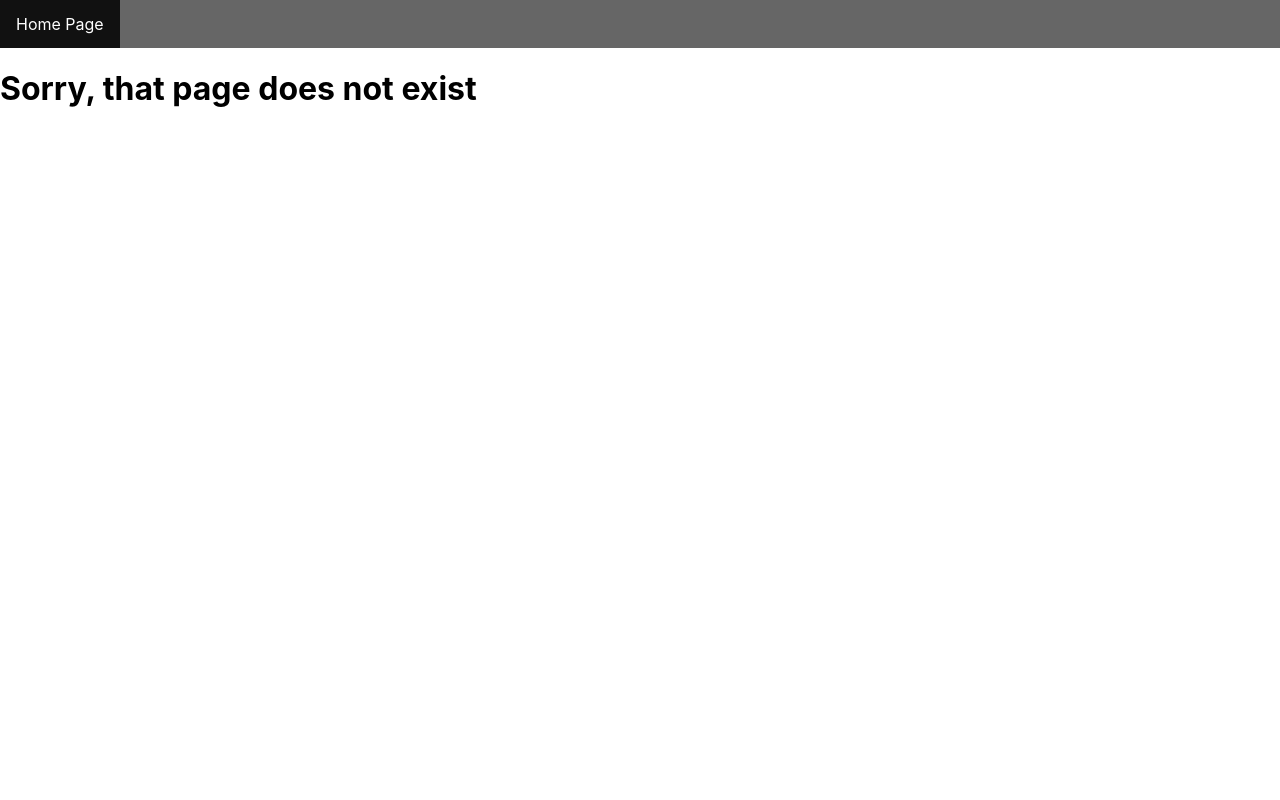
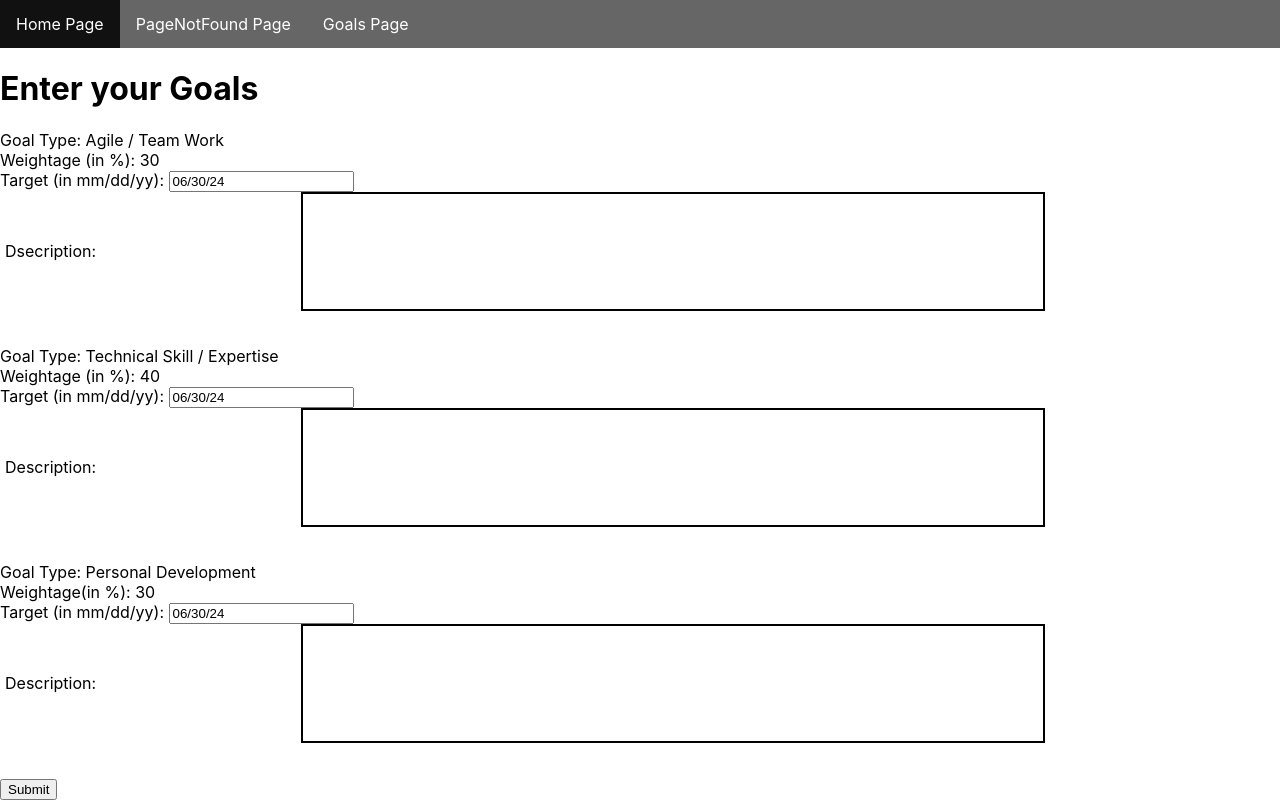
Before and after one commit to tedbeast/capstone-frontend, a React (Create React App) app: page /Goals in a window 1280 px wide. Built offline with nearby package versions, Linux system fonts and the light colour scheme.

Commit message:
First Commit with Adding Goal

```diff
--- a/src/App.css
+++ b/src/App.css
@@ -36,3 +36,25 @@
     transform: rotate(360deg);
   }
 }
+
+.input-container {
+  display: flex;
+ /* flex-direction: column;*/
+  margin-bottom: 5px;
+  align-items: center;
+  list-style-type: none; /* Remove bullets */
+}
+
+.input-container label{
+  margin-bottom: 30px;
+  margin-right: 200px;
+  padding: 5px;
+}
+
+.input-container input{
+  padding: 50px;
+  margin-bottom: 30px;
+  margin-right: 200px;
+  width: 50%;
+  border: 2px solid black;
+}
--- a/src/App.tsx
+++ b/src/App.tsx
@@ -5,6 +5,7 @@ import { PageNotFoundPage } from "./Pages/PageNotFound";
 import { WelcomePage } from "./Pages/WelcomePage";
 import { NavigationBar } from "./Components/NavigationBar";
 import { BrowserRouter, Route, Routes } from "react-router-dom";
+import { GoalsPage } from "./Pages/GoalsPage";
 
 function App() {
   return (
@@ -15,6 +16,7 @@ function App() {
         <Route path="home" element={<WelcomePage></WelcomePage>}></Route>
         <Route path="/" element={<WelcomePage></WelcomePage>}></Route>
         <Route path="*" element={<PageNotFoundPage></PageNotFoundPage>}></Route>
+        <Route path='Goals' element={<GoalsPage></GoalsPage>}></Route>
       </Routes>
     </BrowserRouter>
     </>
--- /dev/null
+++ b/src/Components/AddGoal.tsx
@@ -0,0 +1,149 @@
+import { getAllGoalsAPI} from "../services/GoalsAPIService";
+import { postGoalsAPI } from "../services/GoalsAPIService";
+import React, { SyntheticEvent, useState } from "react";
+
+
+interface GoalsModel {
+    goalreviewA:string,
+    goalreviewB:string,
+    goalreviewC:string
+    // goalreview:string,
+    // goaltargetdate:string,
+    // goalweightage:number
+}
+export function AddGoal(){
+    // const [goaltype, setGoalType] = useState<string>("")
+     const [goalreviewA, setGoalReviewA] = useState<string>("")
+     const [goalreviewB, setGoalReviewB] = useState<string>("")
+     const [goalreviewC, setGoalReviewC] = useState<string>("")
+    // const [goaltargetdate, setGoalTargetDate] = useState<string>("")
+    // const [goalweightage, setGoalWeightage] = useState<string>("")
+
+
+    // function GoalTypeHandler(event:SyntheticEvent){
+    //     let textBox = event.target as HTMLTextAreaElement;
+    //     setGoalType (textBox.value);
+    //     console.log(textBox.value);
+    // }
+
+
+    function GoalReviewHandlerA(event:SyntheticEvent){
+        let textBox = event.target as HTMLTextAreaElement;
+        setGoalReviewA(textBox.value);
+        console.log(textBox.value);
+    }
+
+    function GoalReviewHandlerB(event:SyntheticEvent){
+        let textBox = event.target as HTMLTextAreaElement;
+        setGoalReviewB(textBox.value);
+        console.log(textBox.value);
+    }
+
+    function GoalReviewHandlerC(event:SyntheticEvent){
+        let textBox = event.target as HTMLTextAreaElement;
+        setGoalReviewC(textBox.value);
+        console.log(textBox.value);
+    }
+
+    // function GoalTargetDateHandler(event:SyntheticEvent){
+    //     let textBox = event.target as HTMLTextAreaElement;
+    //     setGoalTargetDate(textBox.value);
+    //     console.log(textBox.value);
+    // }
+
+    // function GoalWeightageHandler(event:SyntheticEvent){
+    //     let textBox = event.target as HTMLTextAreaElement;
+    //     setGoalWeightage(textBox.value);
+    //     console.log(textBox.value);
+    // }
+
+
+function buttonClickHandler(){
+    const GoalsData = {
+        // goaltype:goaltype,
+        goalreviewA:goalreviewA,
+        goalreviewB:goalreviewB,
+        goalreviewC:goalreviewC
+        // goaltargetdate:goaltargetdate,
+        // goalweightage:parseInt(goalweightage)
+}
+
+        postGoalsAPI(GoalsData).then(response =>{
+            if (response.ok){
+                console.log("Goal created successfully!");
+ //               setGoalType("");
+                setGoalReviewA("");
+                setGoalReviewB("");
+                setGoalReviewC("");
+  //              setGoalTargetDate("");
+  //              setGoalWeightage("");
+
+            }else {
+                console.log ("Failed to create Goal!" + response.statusText);
+            }
+        // }).catch(error => {
+        //     console.error("Error is", error);
+        // });}
+});}
+
+
+        return(<>
+
+            <h1>Enter your Goals</h1>
+            <div className="w3-half">
+                <label>Goal Type: Agile / Team Work</label>
+                {/* <input type="text" onChange={GoalTypeHandler} value={goaltype}></input> */}
+            </div>
+            <div className="w3-half">
+                <label>Weightage (in %): 30  </label>
+                {/* <input type="text" onChange={GoalWeightageHandler} value={goalweightage}></input> */}
+            </div>
+            <div className="w3-half">
+                <label>Target (in mm/dd/yy): </label>
+              <input type="text" value={"06/30/24"}></input>
+            </div>
+            <div className="input-container">
+                <label>Dsecription: </label>
+                <input type="text" onChange={GoalReviewHandlerA} value={goalreviewA}></input>
+            </div>
+            <div className="w3-half">
+                <label>Goal Type: Technical Skill / Expertise</label>
+                {/* <input type="text" onChange={GoalTypeHandler} value={goaltype}></input> */}
+            </div>
+            <div className="w3-half">
+                <label>Weightage (in %): 40  </label>
+                {/* <input type="text" onChange={GoalWeightageHandler} value={goalweightage}></input> */}
+            </div>
+            <div className="w3-half">
+                <label>Target (in mm/dd/yy): </label>
+                <input type="text" value={"06/30/24"}></input>
+            </div>
+            <div className="input-container">
+                <label>Description: </label>
+                <input type="text" onChange={GoalReviewHandlerB} value={goalreviewB}></input>
+            </div>
+            <div className="w3-half">
+                <label>Goal Type: Personal Development</label>
+                {/* <input type="text" onChange={GoalTypeHandler} value={goaltype}></input> */}
+            </div>
+            <div className="w3-half">
+                <label>Weightage(in %): 30  </label>
+                {/* <input type="text" onChange={GoalWeightageHandler} value={goalweightage}></input> */}
+            </div>
+            <div className="w3-half">
+                <label>Target (in mm/dd/yy): </label>
+                <input type="text" value={"06/30/24"}></input>
+            </div>
+            <div className="input-container">
+                <label>Description: </label>
+                <input type="text" onChange={GoalReviewHandlerC} value={goalreviewC}></input>
+            </div>
+                <button onClick={buttonClickHandler}>Submit</button>
+            </>
+            );
+
+
+    }
+
+// function parseDate(goaltargetdate: string) {
+//     throw new Error("Function not implemented.");
--- a/src/Components/NavigationBar.tsx
+++ b/src/Components/NavigationBar.tsx
@@ -6,6 +6,8 @@ export function NavigationBar() {
     return (<>
     <ul>
         <li><Link to="home">Home Page</Link></li>
+        <li><Link to="pagenotfound">PageNotFound Page</Link></li>
+        <li><Link to="Goals">Goals Page</Link></li>
     </ul>
     </>);
 }
--- /dev/null
+++ b/src/Models/GoalsModel.ts
@@ -0,0 +1,8 @@
+export interface GoalsModel {
+    goalreviewA:string
+    goalreviewB:string
+    goalreviewC:string
+    // goalreview:string,
+    // goaltargetdate:Date,
+    // goalweightage:number
+}
--- /dev/null
+++ b/src/Pages/GoalsPage.tsx
@@ -0,0 +1,16 @@
+import React from "react";
+import { getAllGoalsAPI, postGoalsAPI } from "../services/GoalsAPIService";
+import { useEffect, useState } from "react";
+import { AddGoal } from "../Components/AddGoal";
+
+export function GoalsPage(){
+
+
+    return (
+    <>
+    {/* <GoalList></GoalList> */}
+    <AddGoal></AddGoal>
+
+    </>
+        )
+};
--- /dev/null
+++ b/src/services/GoalsAPIService.tsx
@@ -0,0 +1,31 @@
+import { GoalsModel } from "../Models/GoalsModel";
+
+const apiBaseURL = "http://localhost:9003/"
+export function getAllGoalsAPI(){
+    return fetch(apiBaseURL+"goal"
+    ,{
+          method:"GET",
+          mode:"cors"
+      }
+        );
+}
+// export function postGoalAPI(data:GoalModel){
+//     return fetch(apiBaseURL+"goal", {
+//         method:"POST",
+//         mode:"cors",
+//         headers:{"Content-Type":"application/json"},
+//         //body:JSON.stringify({name:name, id:10})
+//         body:JSON.stringify(data)
+//     });
+//}
+export function postGoalsAPI(data:GoalsModel){
+    return fetch(apiBaseURL+"goal", {
+        method:"POST",
+        mode:"cors",
+        headers:{"Content-Type":"application/json"},
+        //body:JSON.stringify({name:name, id:10})
+        body:JSON.stringify(data)
+    })
+
+
+}
```
